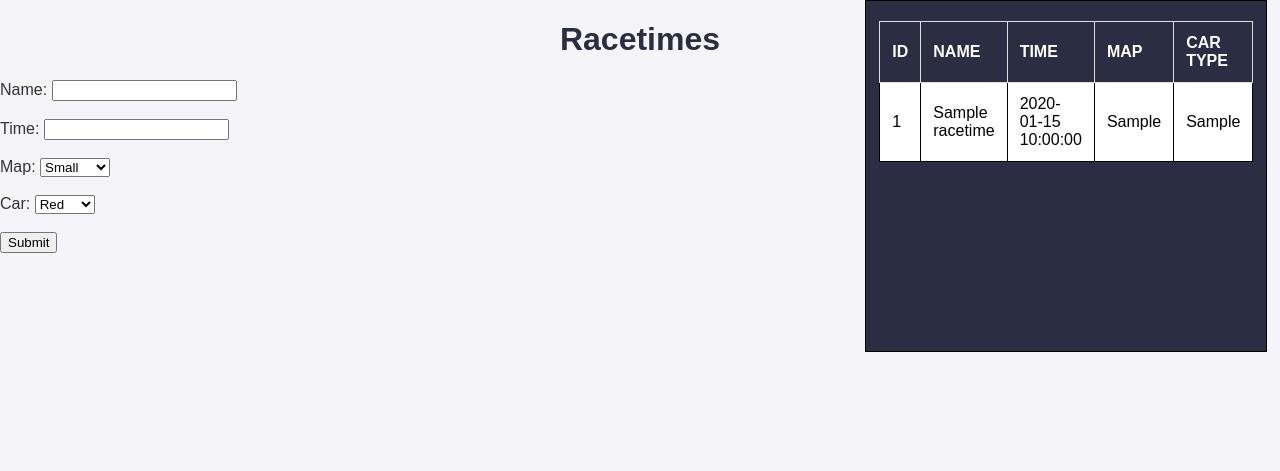
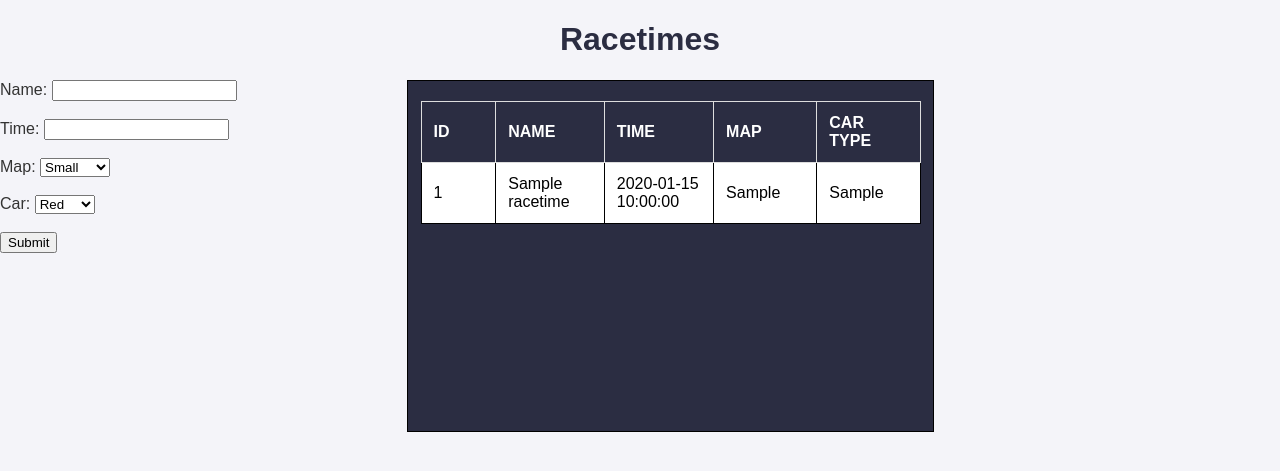
Before and after one commit to zaih0/Racing-Times, a PHP site: page / in a window 1280 px wide. Shown: the top 471 px of the page. Run offline with PHP 8.4, Linux system fonts and the light colour scheme; tables that the repository leaves empty or names only in its code hold one stand-in row (values such as "Sample post").

Commit message:
center table

```diff
--- a/css/index.css
+++ b/css/index.css
@@ -19,9 +19,9 @@ h1 {
 }
 .table-container {
     position: absolute;
-    top: 0;
-    right: 1vw;
-    width: 400px; /* Adjust the width as needed */
+    top: 10vh;
+    right: 27vw;
+    width: 525px; /* Adjust the width as needed */
     height: 350px; /* Set a fixed height for the scroll area */
     overflow-y: auto; /* Enables vertical scrolling */
     overflow-x: auto; /* Enables horizontal scrolling */
--- a/index.php
+++ b/index.php
@@ -56,7 +56,7 @@ if ($_SERVER["REQUEST_METHOD"] == "POST") {
 <body>
 <?php
 echo "<div class='table-container'>";
-echo "<table style='height: 10px; border: solid 1px black;  background: black; color: black; width: 200px; position: absolute; right:1vw ; top: 0vh; overflow-y: auto;'>";
+echo "<table style='height: 10px; border: solid 1px black;  background: black; color: black; width: 500px; position: absolute; right:1vw ; top: 0vh; overflow-y: auto;'>";
 echo "<tr><th>ID</th><th>Name</th><th>Time</th><th>Map</th><th>Car Type</th>";
 
 $servername = "localhost";
```
